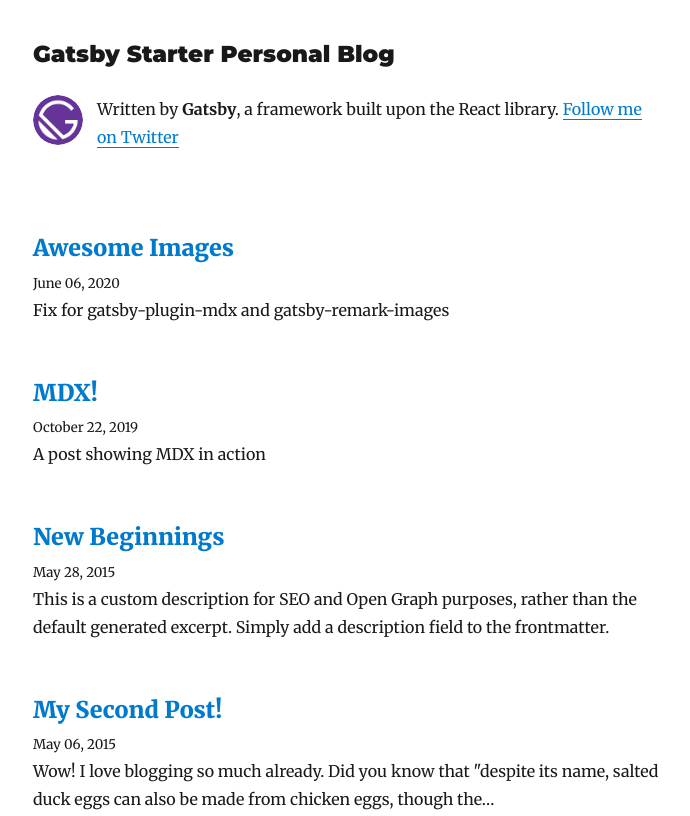
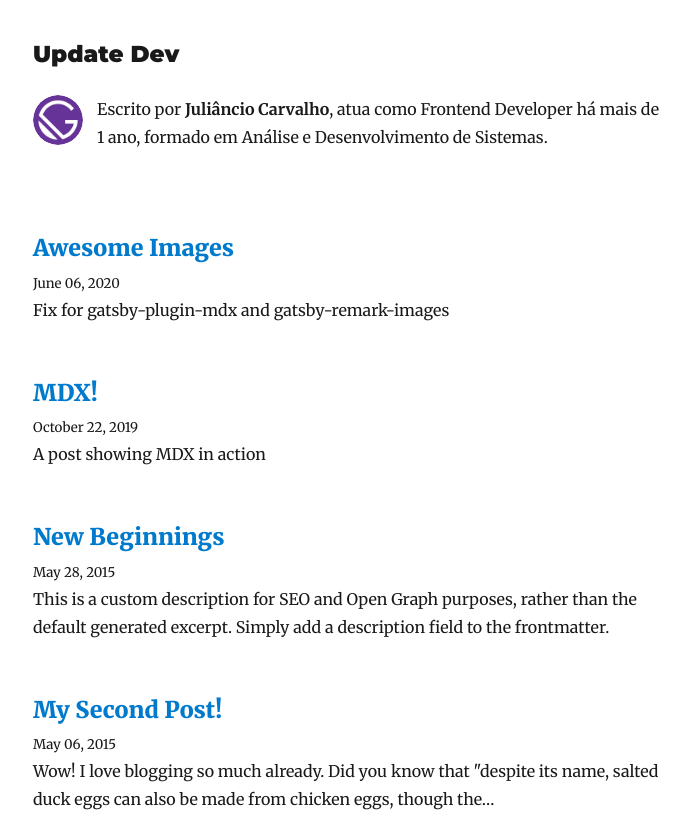
Before and after one commit to juliancioc/personal-blog, a Gatsby site: page /blog in a window 1280 px wide. Shown: the top 816 px of the page, without its empty margins (292-982 px from the left). Built offline with nearby package versions, Linux system fonts and the light colour scheme; Gatsby itself is replaced by a stand-in of ours; some packages are replaced by stand-ins of ours.

Commit message:
update profile

```diff
--- a/gatsby-config.js
+++ b/gatsby-config.js
@@ -1,9 +1,9 @@
 module.exports = {
   siteMetadata: {
     // edit below
-    title: `Gatsby Starter Personal Blog`,
-    author: `Gatsby`,
-    description: `A starter personal blog with styled components, dark mode, and Netlify CMS.`,
+    title: `Update Dev`,
+    author: `Juliâncio Carvalho`,
+    description: `Atua como Frontend Developer há mais de 1 ano, formado em Análise e Desenvolvimento de Sistemas.`,
     siteUrl: `https://gatsby-starter-blog-demo.netlify.com/`,
     social: {
       twitter: `gatsbyjs`,
--- a/src/components/bio.js
+++ b/src/components/bio.js
@@ -34,12 +34,12 @@
               }}
             />
             <p>
-              Written by <strong>{author}</strong>, a framework built upon the
-              React library.
+              Escrito por <strong>{author}</strong>,
+              atua como Frontend Developer há mais de 1 ano, formado em Análise e Desenvolvimento de Sistemas.
               {` `}
-              <a href={`https://twitter.com/${social.twitter}`}>
+              {/* <a href={`https://twitter.com/${social.twitter}`}>
                 Follow me on Twitter
-              </a>
+              </a> */}
             </p>
           </Container>
         )
```
